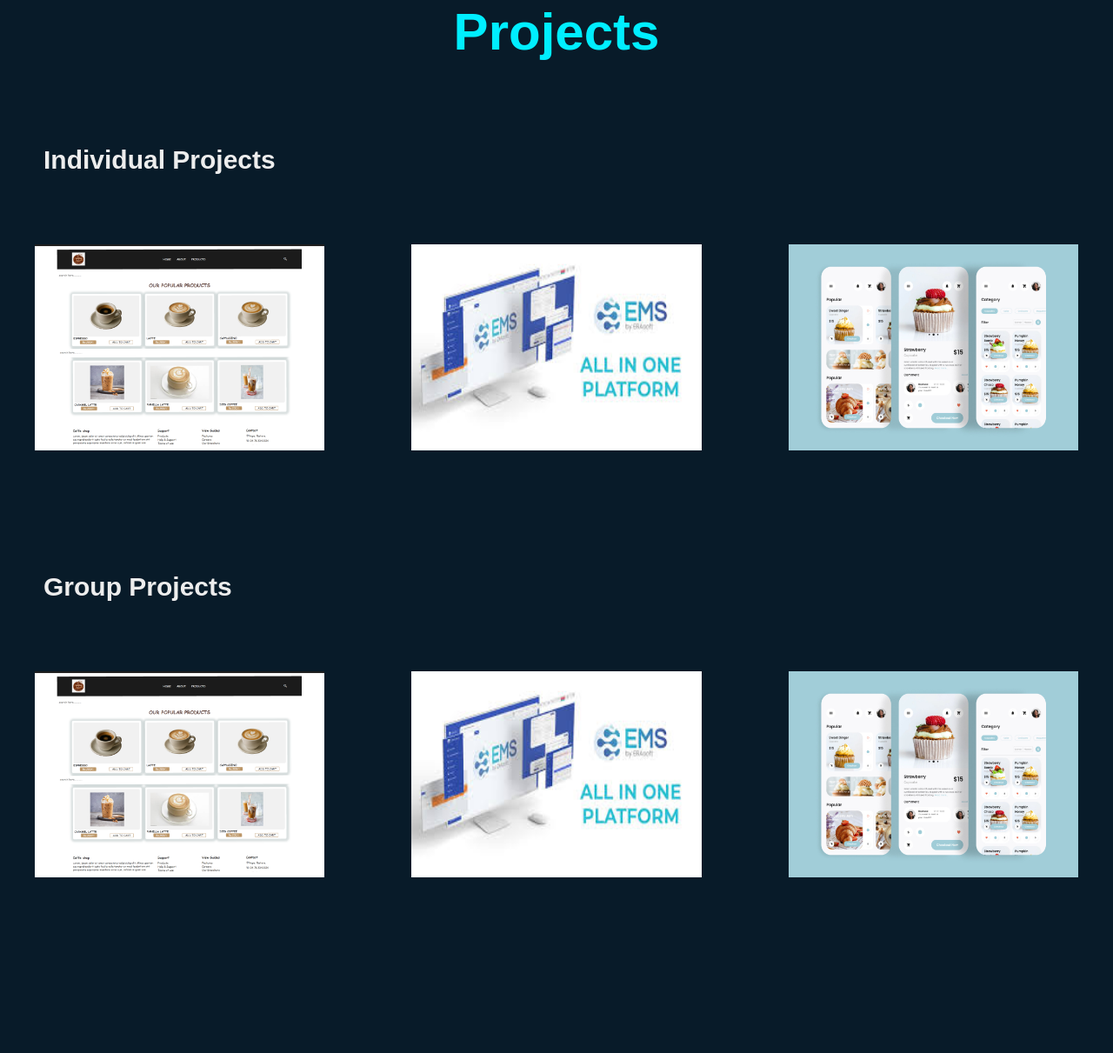
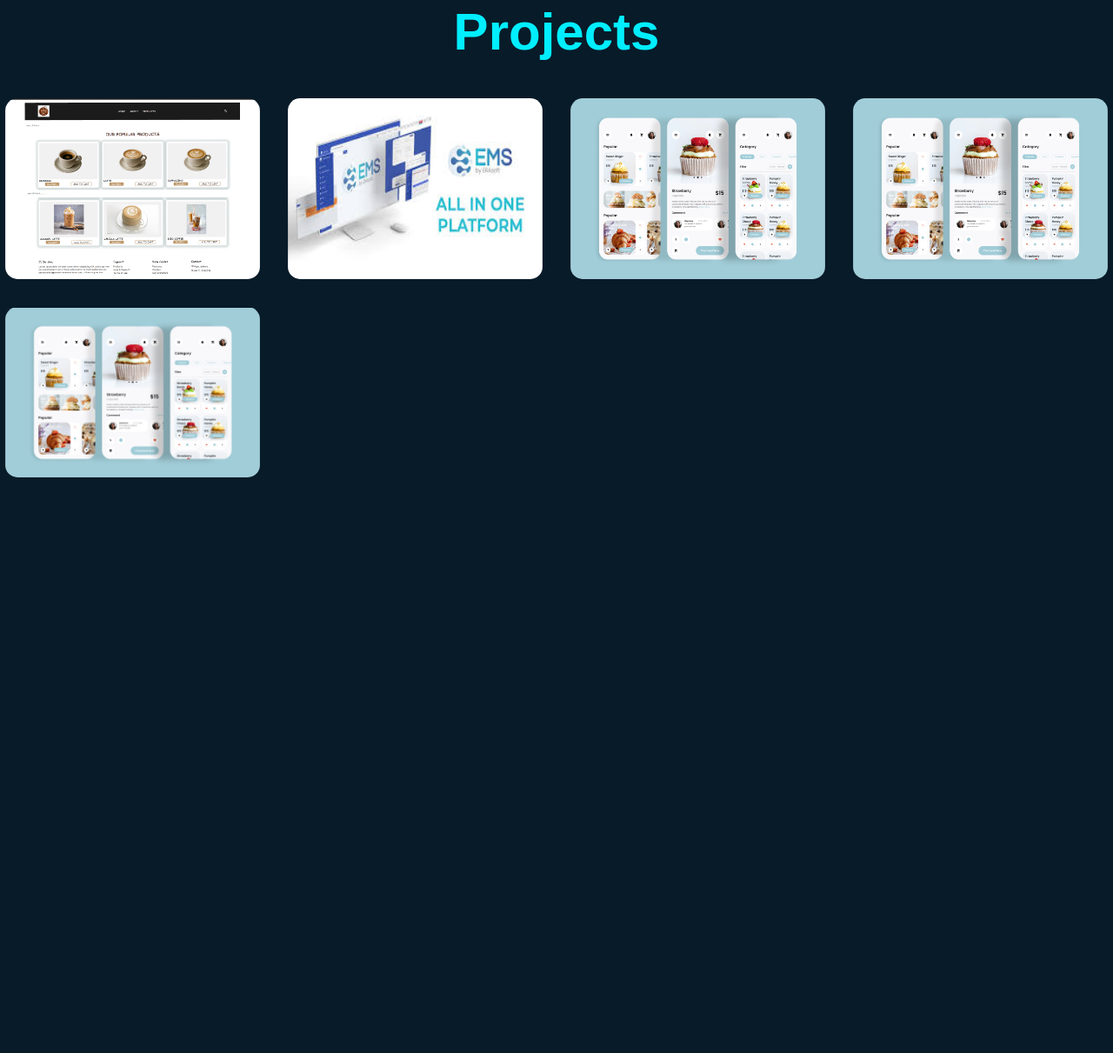
Before and after one commit to Nethmini6/Portfolio, a plain HTML site: page index.html in a window 1280 px wide. Shown: the part 3327-4538 px from the top of the page at 87% size. Drawn offline with nearby package versions, Linux system fonts and the light colour scheme.

Commit message:
add images

```diff
--- a/index.html
+++ b/index.html
@@ -199,7 +199,7 @@
     <div class="project" id="project">
         <div class="main-text">
             <h2><span>Projects</span></h2>
-            <h3>Individual Projects</h3>
+
 
             <div class="portfolio-content">
                 <div class="row">
@@ -231,32 +231,14 @@ skill in building user-friendly mobile application using figma.</p>
                             <a href=""><i class="bx bx-link-external" style="color: rgb(69, 132, 187);"></i></a>
                     </div>
                 </div>
-            </div>
+                <div class="row">
+                    <img src="img/cake.jpg">
+                    <div class="layer">
+                        <h5>UI/UX Design</h5>
+                        <p>Designed a Cake ordering mobile application. Showcased design
+skill in building user-friendly mobile application using figma.</p>
 
-
-
-            <h3>Group Projects</h3>
-
-            <div class="portfolio-content">
-                <div class="row">
-                    <img src="img/coffee_new.png">
-                    <div class="layer">
-                        <h5>AcciAlert</h5>
-                        <p>Real-Time Accident Reporting and Navigation System using Flutter, Firebase, Figma
-                            Contributed to front-end development and Figma design. Enhanced road safety and emergency response efficiency through real-time
-a                           ccident reporting and intelligent navigation</p>
-
-                            <a href="https://github.com/Nethmini6/CafeXpress.git"><i class="bx bx-link-external" style="color:rgb(69, 132, 187) ;"></i></a>
-                    </div>
-                </div>
-                <div class="row">
-                    <img src="img/EMS.jpeg">
-                    <div class="layer">
-                        <h5>Front-end Development</h5>
-                        <p>"EMS" - Designed to enhance Employee management process.
-Design front-end using React JS. Ongoing with back-end development(Node JS, MongoDB).</p>
-
-                            <a href="https://github.com/Nethmini6/EMS.git"><i class="bx bx-link-external" style="color: rgb(69, 132, 187) ;"></i></a>
+                            <a href=""><i class="bx bx-link-external" style="color: rgb(69, 132, 187);"></i></a>
                     </div>
                 </div>
                 <div class="row">
@@ -270,7 +252,7 @@ skill in building user-friendly mobile application using figma.</p>
                     </div>
                 </div>
             </div>
-
+        </div>
     </div>
 </section>
 
--- a/style.css
+++ b/style.css
@@ -563,9 +563,8 @@ section {
     border-radius: 20px;
     display: block;
     transition: transform 0.5s;
-    padding: 40px;
     height: 100%;
-
+    padding: 2%;
 }
 .layer{
     width: 100%;
```
Also changed, not shown: img/Acci.png (added).
